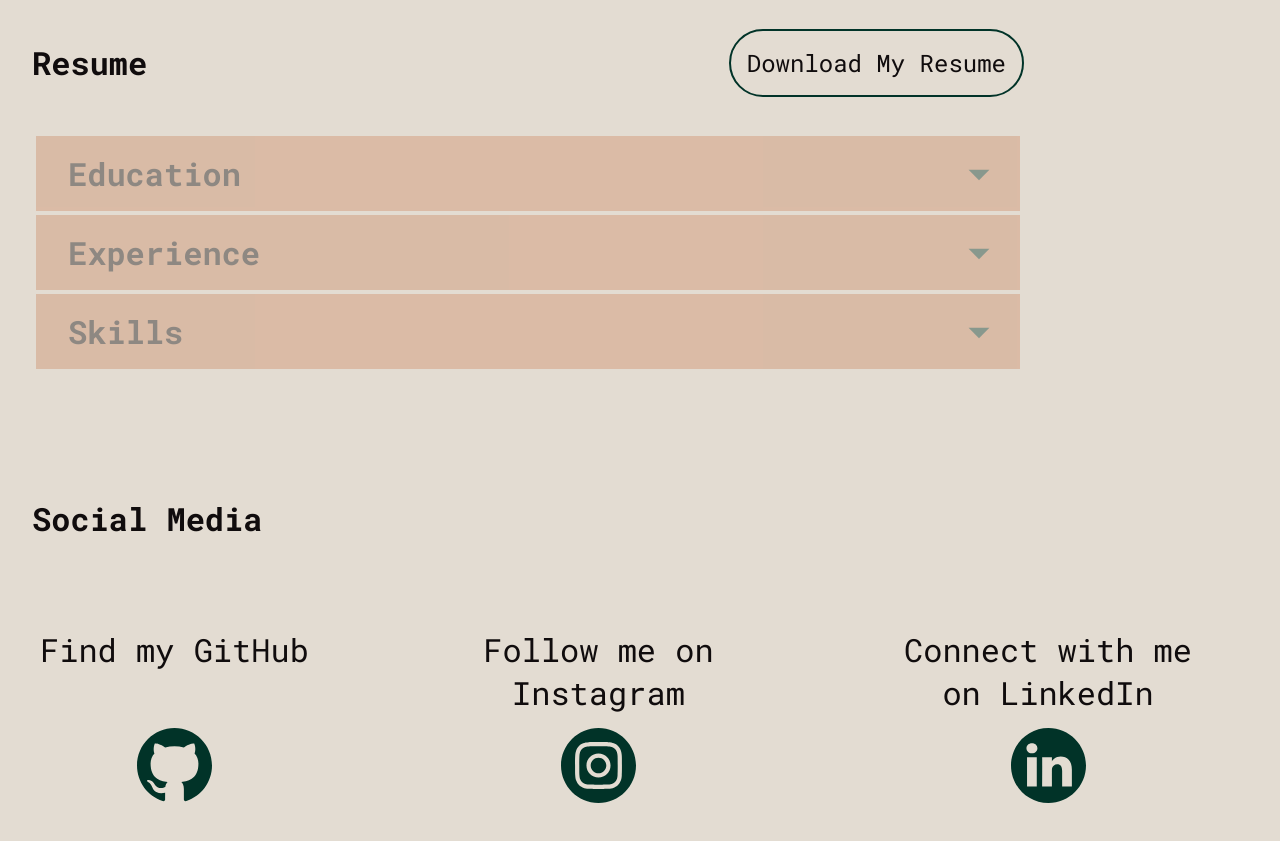
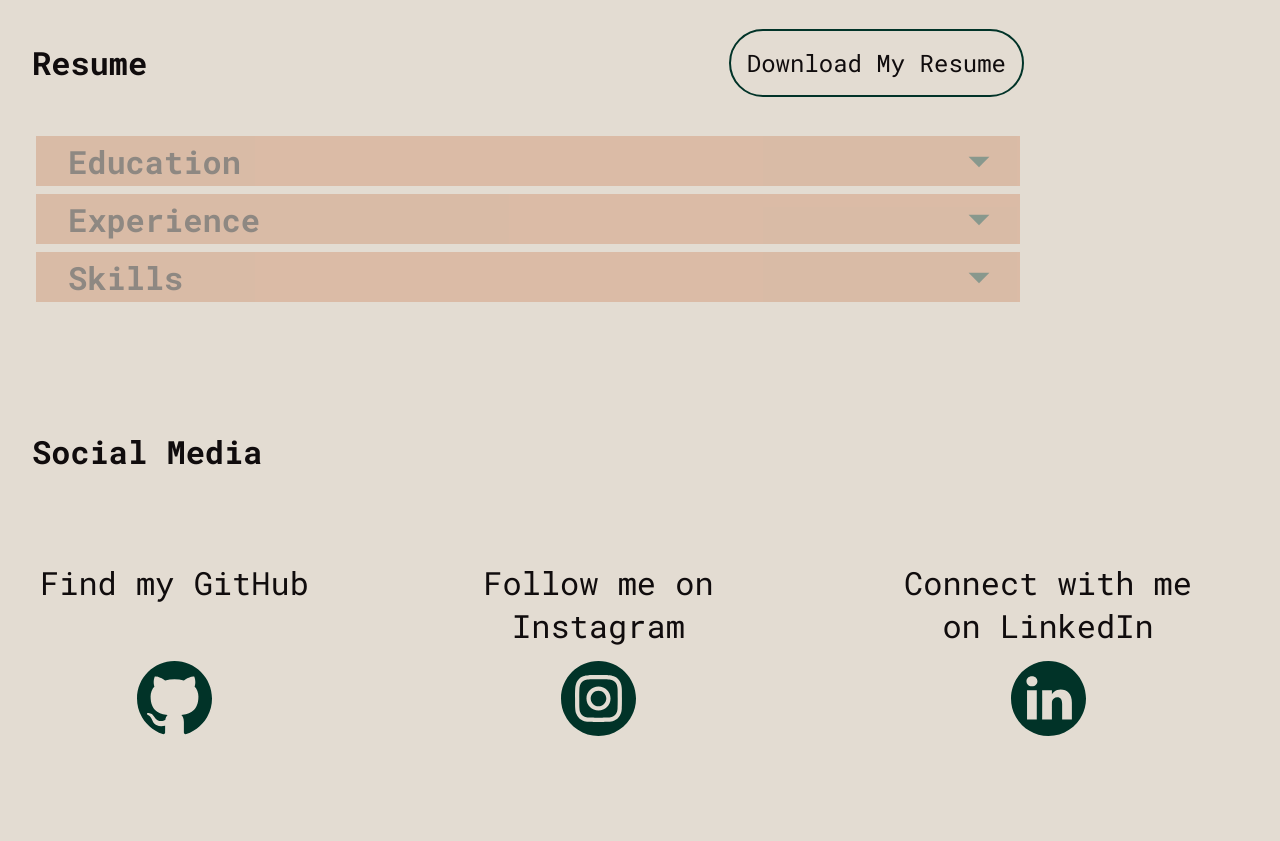
Before and after one commit to Cloud9Calm/erin-cronie-portfolio-2.0, a React (Create React App) app: page / in a window 1280 px wide. Shown: the part 2080-2921 px from the top of the page. Built offline with nearby package versions, Linux system fonts and the light colour scheme.

Commit message:
height of resume headers is smaller: '

```diff
--- a/src/components/WorkExperience/WorkExperience.scss
+++ b/src/components/WorkExperience/WorkExperience.scss
@@ -8,8 +8,7 @@
         }
 
     &__button-section {
-        display: flex;
-        flex-direction: column;
+        @include flex-column;
         justify-content: flex-start;
             @include tablet {
                 flex-direction: row;
@@ -48,8 +47,9 @@
         flex-direction: row;
         align-items: center;
         justify-content: space-between;
-        margin: .25rem 0;
+        margin: .5rem 0;
         padding: 0 1rem;
+        height: 50px;
     }
 
     &__dropdown-icon {
```
